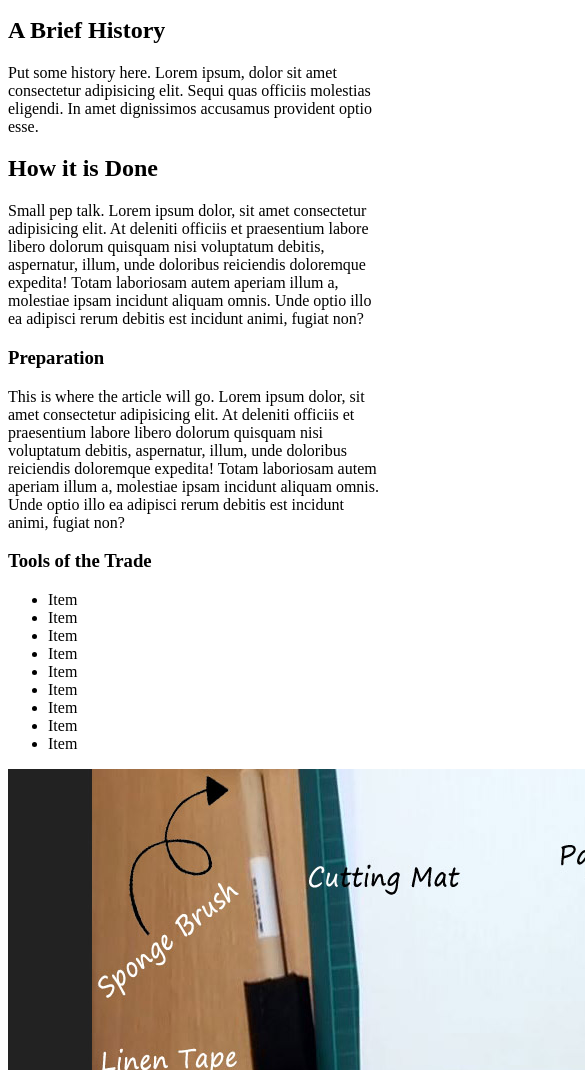
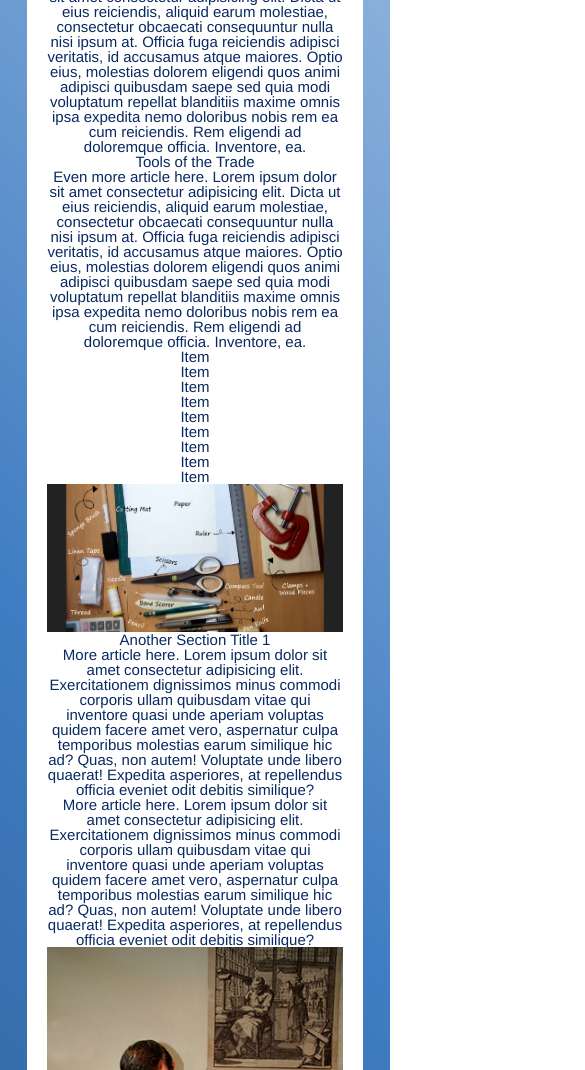
Before and after one commit to Marms314/html-me-something, a plain HTML site: page index.html in a window 390 px wide. Shown: the part 930-2000 px from the top of the page, 585 px wide, since content can reach past the window. Drawn offline with Linux system fonts and the light colour scheme.

Commit message:
added normalization to get rid of browser presets and added css file to style page

```diff
--- a/index.html
+++ b/index.html
@@ -3,12 +3,17 @@
 <html>
    <head>
       <title>Book Binding By Hand</title>
+      <link rel="stylesheet" type="text/css" href="normalize.css">
+      <link rel="stylesheet" type="text/css" href="styles.css">
    </head>
 
+   <div id="base-background">
    <body>
       <h1>Introduction to Bookbinding</h1>
       <p>Add a small intro here. Lorem ipsum dolor sit amet, consectetur adipisicing elit. Provident natus dignissimos veniam deserunt minus assumenda.</p>
+
       <img src="open-binding.jpg" alt="A book with open binding, showing the stitching.">
+
       <h2>Table of Contents</h2>
       <ol>
          <li><a href="#history">A Brief History</a></li>
@@ -23,16 +28,19 @@
 
       <main>
          <h2 id="history">A Brief History</h2>
-         <p>Put some history here. Lorem ipsum, dolor sit amet consectetur adipisicing elit. Sequi quas officiis molestias eligendi. In amet dignissimos accusamus provident optio esse.</p>
+         <p class="article-p">Put some history here. Lorem ipsum, dolor sit amet consectetur adipisicing elit. Sequi quas officiis molestias eligendi. In amet dignissimos accusamus provident optio esse.</p>
 
          <article>
             <h2 id="how-to">How it is Done</h2>
-            <p>Small pep talk. Lorem ipsum dolor, sit amet consectetur adipisicing elit. At deleniti officiis et praesentium labore libero dolorum quisquam nisi voluptatum debitis, aspernatur, illum, unde doloribus reiciendis doloremque expedita! Totam laboriosam autem aperiam illum a, molestiae ipsam incidunt aliquam omnis. Unde optio illo ea adipisci rerum debitis est incidunt animi, fugiat non?</p>
+            <p class="article-p">Small pep talk. Lorem ipsum dolor, sit amet consectetur adipisicing elit. At deleniti officiis et praesentium labore libero dolorum quisquam nisi voluptatum debitis, aspernatur, illum, unde doloribus reiciendis doloremque expedita! Totam laboriosam autem aperiam illum a, molestiae ipsam incidunt aliquam omnis. Unde optio illo ea adipisci rerum debitis est incidunt animi, fugiat non?</p>
 
             <h3 id="prep">Preparation</h3>
-            <p>This is where the article will go. Lorem ipsum dolor, sit amet consectetur adipisicing elit. At deleniti officiis et praesentium labore libero dolorum quisquam nisi voluptatum debitis, aspernatur, illum, unde doloribus reiciendis doloremque expedita! Totam laboriosam autem aperiam illum a, molestiae ipsam incidunt aliquam omnis. Unde optio illo ea adipisci rerum debitis est incidunt animi, fugiat non?</p>
+            <p class="article-p">This is where the article will go. Lorem ipsum dolor, sit amet consectetur adipisicing elit. At deleniti officiis et praesentium labore libero dolorum quisquam nisi voluptatum debitis, aspernatur, illum, unde doloribus reiciendis doloremque expedita! Totam laboriosam autem aperiam illum a, molestiae ipsam incidunt aliquam omnis. Unde optio illo ea adipisci rerum debitis est incidunt animi, fugiat non?</p>
+            <p class="article-p">Even more article here. Lorem ipsum dolor sit amet consectetur adipisicing elit. Dicta ut eius reiciendis, aliquid earum molestiae, consectetur obcaecati consequuntur nulla nisi ipsum at. Officia fuga reiciendis adipisci veritatis, id accusamus atque maiores. Optio eius, molestias dolorem eligendi quos animi adipisci quibusdam saepe sed quia modi voluptatum repellat blanditiis maxime omnis ipsa expedita nemo doloribus nobis rem ea cum reiciendis. Rem eligendi ad doloremque officia. Inventore, ea.</p>
+
 
             <h3 id="tools">Tools of the Trade</h3>
+            <p class="article-p">Even more article here. Lorem ipsum dolor sit amet consectetur adipisicing elit. Dicta ut eius reiciendis, aliquid earum molestiae, consectetur obcaecati consequuntur nulla nisi ipsum at. Officia fuga reiciendis adipisci veritatis, id accusamus atque maiores. Optio eius, molestias dolorem eligendi quos animi adipisci quibusdam saepe sed quia modi voluptatum repellat blanditiis maxime omnis ipsa expedita nemo doloribus nobis rem ea cum reiciendis. Rem eligendi ad doloremque officia. Inventore, ea.</p>
             <ul>
                <li>Item</li>
                <li>Item</li>
@@ -44,18 +52,24 @@
                <li>Item</li>
                <li>Item</li>
             </ul>
+
             <img src="book-binding-tools.jpg" alt="Tools required for bookbinding.">
 
             <h3 id="unnamed-1">Another Section Title 1</h3>
-            <p>More article here. Lorem ipsum dolor sit amet consectetur adipisicing elit. Exercitationem dignissimos minus commodi corporis ullam quibusdam vitae qui inventore quasi unde aperiam voluptas quidem facere amet vero, aspernatur culpa temporibus molestias earum similique hic ad? Quas, non autem! Voluptate unde libero quaerat! Expedita asperiores, at repellendus officia eveniet odit debitis similique?</p>
-            <p>More article here. Lorem ipsum dolor sit amet consectetur adipisicing elit. Exercitationem dignissimos minus commodi corporis ullam quibusdam vitae qui inventore quasi unde aperiam voluptas quidem facere amet vero, aspernatur culpa temporibus molestias earum similique hic ad? Quas, non autem! Voluptate unde libero quaerat! Expedita asperiores, at repellendus officia eveniet odit debitis similique?</p>
+            <p class="article-p">More article here. Lorem ipsum dolor sit amet consectetur adipisicing elit. Exercitationem dignissimos minus commodi corporis ullam quibusdam vitae qui inventore quasi unde aperiam voluptas quidem facere amet vero, aspernatur culpa temporibus molestias earum similique hic ad? Quas, non autem! Voluptate unde libero quaerat! Expedita asperiores, at repellendus officia eveniet odit debitis similique?</p>
+            <p class="article-p">More article here. Lorem ipsum dolor sit amet consectetur adipisicing elit. Exercitationem dignissimos minus commodi corporis ullam quibusdam vitae qui inventore quasi unde aperiam voluptas quidem facere amet vero, aspernatur culpa temporibus molestias earum similique hic ad? Quas, non autem! Voluptate unde libero quaerat! Expedita asperiores, at repellendus officia eveniet odit debitis similique?</p>
+
             <img src="bookbinder-with-press.jpg" alt="A man stands in front of a book press.">
 
             <h3 id="unnamed-2">Another Section Title 2</h3>
-            <p>Even more article here. Lorem ipsum dolor sit amet consectetur adipisicing elit. Dicta ut eius reiciendis, aliquid earum molestiae, consectetur obcaecati consequuntur nulla nisi ipsum at. Officia fuga reiciendis adipisci veritatis, id accusamus atque maiores. Optio eius, molestias dolorem eligendi quos animi adipisci quibusdam saepe sed quia modi voluptatum repellat blanditiis maxime omnis ipsa expedita nemo doloribus nobis rem ea cum reiciendis. Rem eligendi ad doloremque officia. Inventore, ea.</p>
+            <p class="article-p">Even more article here. Lorem ipsum dolor sit amet consectetur adipisicing elit. Dicta ut eius reiciendis, aliquid earum molestiae, consectetur obcaecati consequuntur nulla nisi ipsum at. Officia fuga reiciendis adipisci veritatis, id accusamus atque maiores. Optio eius, molestias dolorem eligendi quos animi adipisci quibusdam saepe sed quia modi voluptatum repellat blanditiis maxime omnis ipsa expedita nemo doloribus nobis rem ea cum reiciendis. Rem eligendi ad doloremque officia. Inventore, ea.</p>
+            <p class="article-p">Even more article here. Lorem ipsum dolor sit amet consectetur adipisicing elit. Dicta ut eius reiciendis, aliquid earum molestiae, consectetur obcaecati consequuntur nulla nisi ipsum at. Officia fuga reiciendis adipisci veritatis, id accusamus atque maiores. Optio eius, molestias dolorem eligendi quos animi adipisci quibusdam saepe sed quia modi voluptatum repellat blanditiis maxime omnis ipsa expedita nemo doloribus nobis rem ea cum reiciendis. Rem eligendi ad doloremque officia. Inventore, ea.</p>
+            <p class="article-p">Even more article here. Lorem ipsum dolor sit amet consectetur adipisicing elit. Dicta ut eius reiciendis, aliquid earum molestiae, consectetur obcaecati consequuntur nulla nisi ipsum at. Officia fuga reiciendis adipisci veritatis, id accusamus atque maiores. Optio eius, molestias dolorem eligendi quos animi adipisci quibusdam saepe sed quia modi voluptatum repellat blanditiis maxime omnis ipsa expedita nemo doloribus nobis rem ea cum reiciendis. Rem eligendi ad doloremque officia. Inventore, ea.</p>
 
             <h3 id="unnamed-3">Another Section Title 3</h3>
-            <p>Even more article here. Lorem ipsum dolor sit amet consectetur adipisicing elit. Dicta ut eius reiciendis, aliquid earum molestiae, consectetur obcaecati consequuntur nulla nisi ipsum at. Officia fuga reiciendis adipisci veritatis, id accusamus atque maiores. Optio eius, molestias dolorem eligendi quos animi adipisci quibusdam saepe sed quia modi voluptatum repellat blanditiis maxime omnis ipsa expedita nemo doloribus nobis rem ea cum reiciendis. Rem eligendi ad doloremque officia. Inventore, ea.</p>
+            <p class="article-p">Even more article here. Lorem ipsum dolor sit amet consectetur adipisicing elit. Dicta ut eius reiciendis, aliquid earum molestiae, consectetur obcaecati consequuntur nulla nisi ipsum at. Officia fuga reiciendis adipisci veritatis, id accusamus atque maiores. Optio eius, molestias dolorem eligendi quos animi adipisci quibusdam saepe sed quia modi voluptatum repellat blanditiis maxime omnis ipsa expedita nemo doloribus nobis rem ea cum reiciendis. Rem eligendi ad doloremque officia. Inventore, ea.</p>
+            <p class="article-p">Even more article here. Lorem ipsum dolor sit amet consectetur adipisicing elit. Dicta ut eius reiciendis, aliquid earum molestiae, consectetur obcaecati consequuntur nulla nisi ipsum at. Officia fuga reiciendis adipisci veritatis, id accusamus atque maiores. Optio eius, molestias dolorem eligendi quos animi adipisci quibusdam saepe sed quia modi voluptatum repellat blanditiis maxime omnis ipsa expedita nemo doloribus nobis rem ea cum reiciendis. Rem eligendi ad doloremque officia. Inventore, ea.</p>
+
          </article>
 
          <h2 id="other-resources">Other Resources</h2>
@@ -72,8 +86,9 @@
          </ul>
       </main>
    </body>
+</div>
 
-   <a href="index.html">Top</a>
+   <a href="index.html" id="top">Top</a>
 
    <footer>&copy; 2020 Mary Armstrong</footer>
 </html>
--- /dev/null
+++ b/normalize.css
@@ -0,0 +1,48 @@
+/* http://meyerweb.com/eric/tools/css/reset/
+   v2.0 | 20110126
+   License: none (public domain)
+*/
+
+html, body, div, span, applet, object, iframe,
+h1, h2, h3, h4, h5, h6, p, blockquote, pre,
+a, abbr, acronym, address, big, cite, code,
+del, dfn, em, img, ins, kbd, q, s, samp,
+small, strike, strong, sub, sup, tt, var,
+b, u, i, center,
+dl, dt, dd, ol, ul, li,
+fieldset, form, label, legend,
+table, caption, tbody, tfoot, thead, tr, th, td,
+article, aside, canvas, details, embed,
+figure, figcaption, footer, header, hgroup,
+menu, nav, output, ruby, section, summary,
+time, mark, audio, video {
+	margin: 0;
+	padding: 0;
+	border: 0;
+	font-size: 100%;
+	font: inherit;
+	vertical-align: baseline;
+}
+/* HTML5 display-role reset for older browsers */
+article, aside, details, figcaption, figure,
+footer, header, hgroup, menu, nav, section {
+	display: block;
+}
+body {
+	line-height: 1;
+}
+ol, ul {
+	list-style: none;
+}
+blockquote, q {
+	quotes: none;
+}
+blockquote:before, blockquote:after,
+q:before, q:after {
+	content: '';
+	content: none;
+}
+table {
+	border-collapse: collapse;
+	border-spacing: 0;
+}
--- /dev/null
+++ b/styles.css
@@ -0,0 +1,66 @@
+#base-background {
+    background: linear-gradient(45deg, rgb(25, 65, 110), rgb(64, 125, 194), rgb(208, 224, 242));
+  }
+
+  main {
+    font-family: Helvetica, sans-serif;
+    color: #092962;
+    font-size: 15px;
+    text-align: center;
+    background: #FFF;
+    padding: 0px 20px 20px 20px;
+    margin-left: 30%;
+    margin-right: 30%;
+  }
+
+  figcaption {
+    margin-top: 15px;
+  }
+
+  img {
+    max-width: 100%;
+    display: block;
+    margin: auto;
+  }
+
+  #img-div {
+    background: rgb(220, 220, 220);
+    padding: 20px;
+    margin-left: 15%;
+    margin-right: 15%;
+  }
+
+  #image {
+    border-style: solid;
+    border-color: rgb(25, 65, 110);
+  }
+
+  #logo-div {
+    background: rgb(220, 220, 220);
+    padding: 20px;
+    margin-left: 15%;
+    margin-right: 15%;
+  }
+
+  #tribute-info {
+    padding: 10px;
+    border-style: solid;
+    border-color: rgb(25, 65, 110);
+  }
+
+  @media (max-width: 600px) {
+    main {
+    margin-left: 7%;
+    margin-right: 7%;
+    }
+
+    #img-div {
+    margin-left: 3%;
+    margin-right: 3%;
+    }
+
+    #logo-div {
+    margin-left: 5%;
+    margin-right: 5%;
+    }
+  }
```
